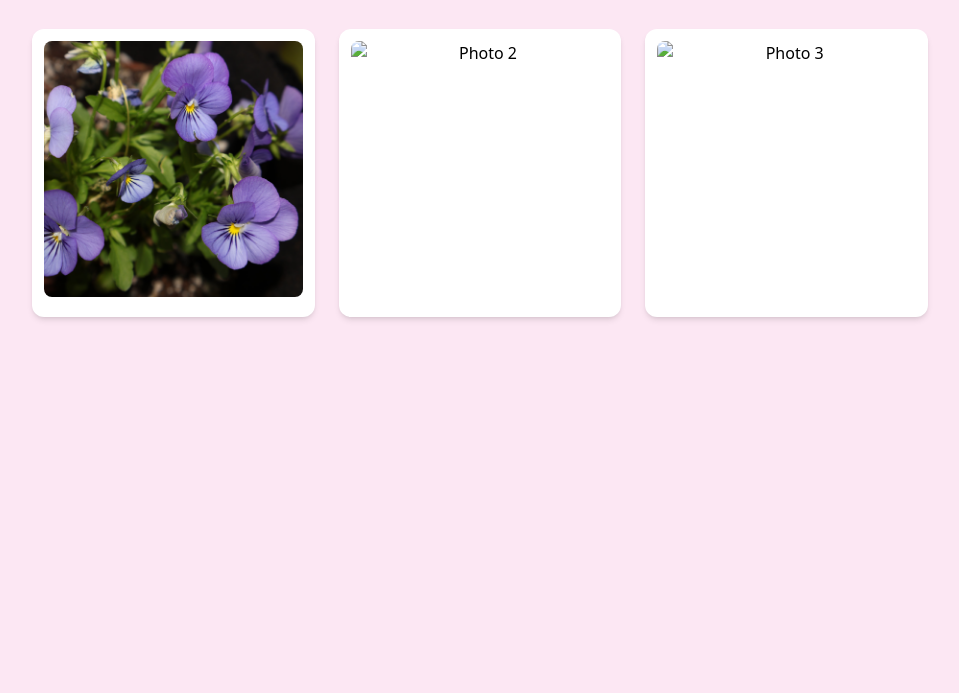
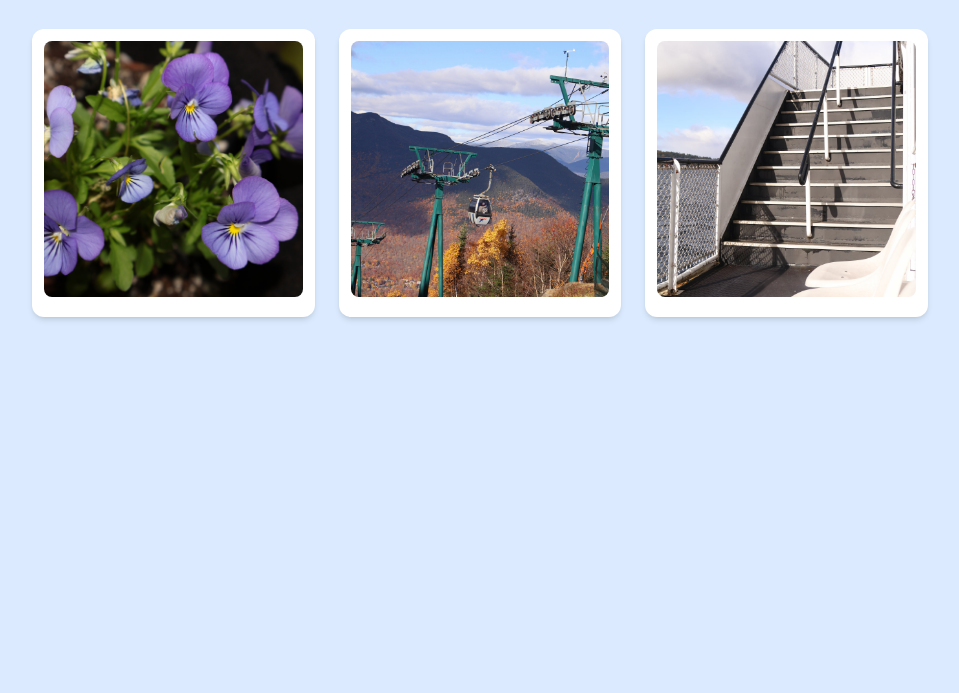
Before and after one commit to daanishqayyum/daanishqayyum, a plain HTML site: page photography.html in a window 1280 px wide. Shown: the part 107-800 px from the top of the page, without its empty margins (160-1119 px from the left). Drawn offline with nearby package versions, Linux system fonts and the light colour scheme.

Commit message:
Update photography.html

```diff
--- a/photography.html
+++ b/photography.html
@@ -6,19 +6,19 @@
     <script src="https://cdn.tailwindcss.com"></script>
     <title>Daanish Qayyum</title>
   </head>
-  <body class="bg-pink-100 text-center min-h-screen p-8">
+  <body class="bg-blue-100 text-center min-h-screen p-8">
 <main class="max-w-4xl mx-auto">
       <h1 class="text-3xl font-bold uppercase mb-2 text-gray-900">Photography</h1>
       <p class="text-gray-700 mb-8 text-lg">A collection of shots I've taken with my Canon R50.</p>
  <div class="grid grid-cols-1 sm:grid-cols-2 md:grid-cols-3 gap-6">
         <div class="bg-white p-3 rounded-xl shadow-md">
-          <img src="pic1.jpg" alt="Photo 1" class="w-full h-64 object-cover rounded-lg mb-2" />
+          <img src="pic1.JPG" alt="Photo 1" class="w-full h-64 object-cover rounded-lg mb-2" />
         </div>
         <div class="bg-white p-3 rounded-xl shadow-md">
-          <img src="pic2.jpeg" alt="Photo 2" class="w-full h-64 object-cover rounded-lg mb-2" />
+          <img src="pic2.jpg" alt="Photo 2" class="w-full h-64 object-cover rounded-lg mb-2" />
         </div>
         <div class="bg-white p-3 rounded-xl shadow-md">
-          <img src="pic3.jpeg" alt="Photo 3" class="w-full h-64 object-cover rounded-lg mb-2" />
+          <img src="pic3.jpg" alt="Photo 3" class="w-full h-64 object-cover rounded-lg mb-2" />
         </div>
   </div>
 </main>
```
